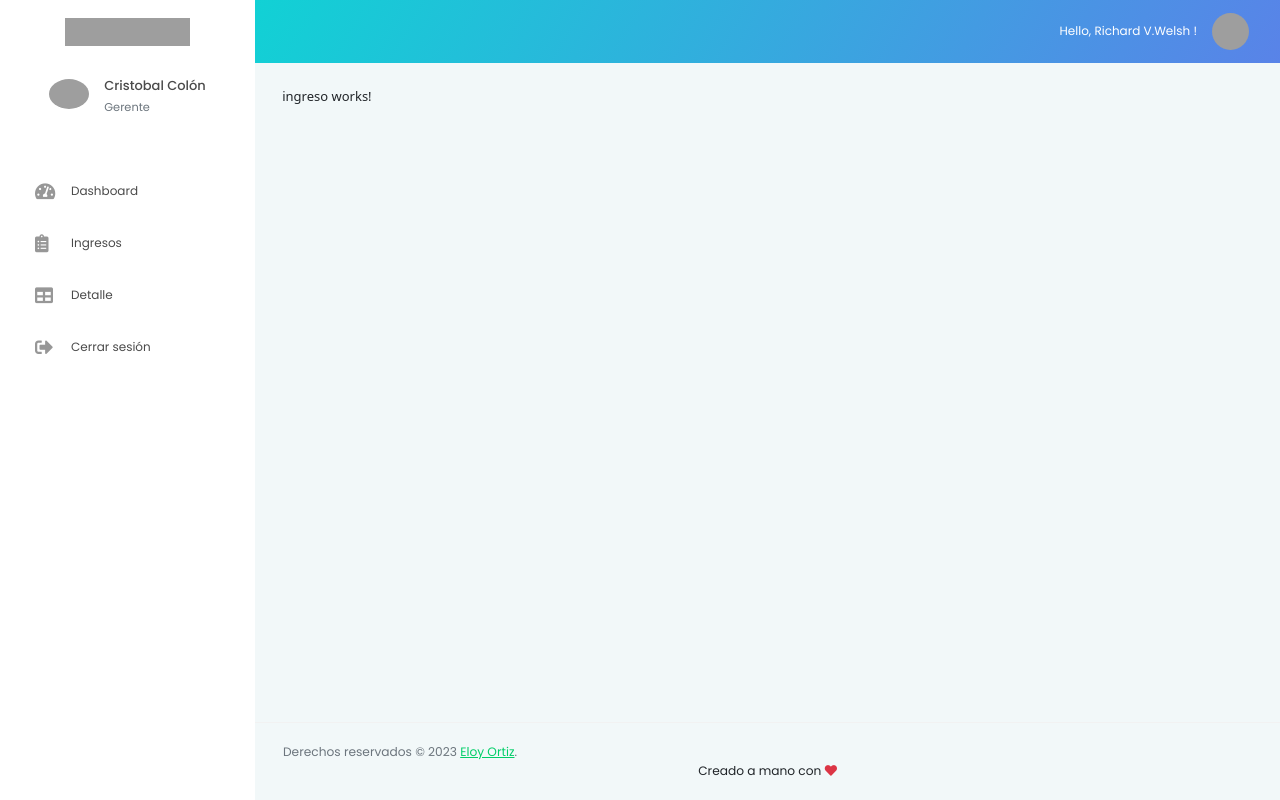
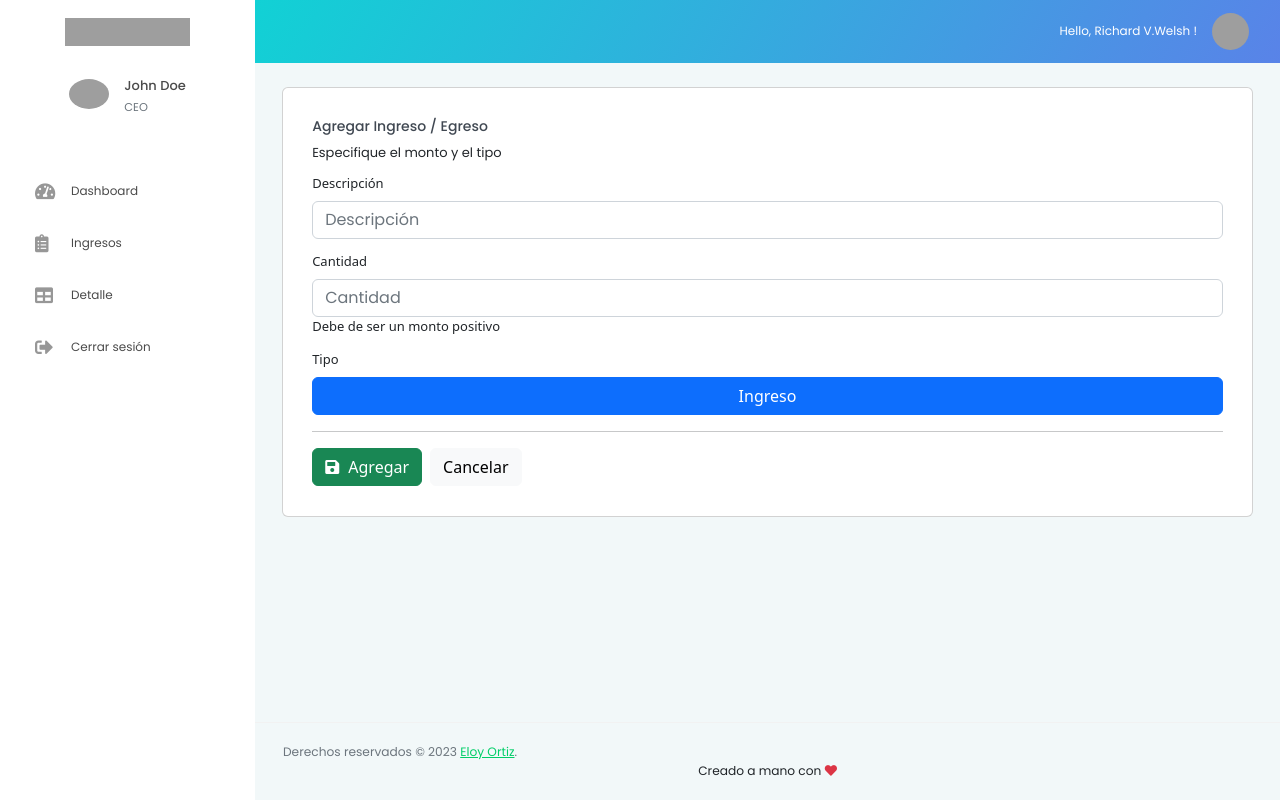
Before and after one commit to eloyortiz/curso-redux-ngrx, an Angular app in the folder 04-ingresosApp/: page /ingresos in a window 1280 px wide. Built offline with nearby package versions, Linux system fonts and the light colour scheme; grey boxes are pictures that could not be loaded.

Commit message:
feat: add routerlinks in sidebar

```diff
--- a/04-ingresosApp/src/app/ingreso/detalle/detalle.component.html
+++ b/04-ingresosApp/src/app/ingreso/detalle/detalle.component.html
@@ -1 +1,29 @@
-<p>detalle works!</p>
+<div class="row">
+	<div class="col-12">
+		<div class="card">
+			<div class="card-body">
+				<h4 class="card-title">Detalle de ingreso egreso</h4>
+
+				<table class="table">
+					<thead>
+						<tr>
+							<th>Descripción</th>
+							<th>Cantidad</th>
+							<th>Tipo</th>
+							<th></th>
+						</tr>
+					</thead>
+
+					<tbody>
+						<tr>
+							<td>Descripción</td>
+							<td>Cantidad</td>
+							<td>Tipo</td>
+							<td>acciones</td>
+						</tr>
+					</tbody>
+				</table>
+			</div>
+		</div>
+	</div>
+</div>
--- a/04-ingresosApp/src/app/ingreso/estadistica/estadistica.component.html
+++ b/04-ingresosApp/src/app/ingreso/estadistica/estadistica.component.html
@@ -1 +1,45 @@
-<p>estadistica works!</p>
+<div class="row">
+    <div class="col-6">
+        <div class="card card-statistics">
+          <div class="card-body">
+
+            <div class="clearfix">
+              <div class="float-left">
+                <i class="fa fa-money-bill-alt text-success icon-lg"></i>
+              </div>
+              <div class="float-right">
+                <p class="mb-0 text-right">Ingresos</p>
+                <div class="fluid-container">
+                  <h3 class="font-weight-medium text-right mb-0">$65,650</h3>
+                </div>
+              </div>
+            </div>
+            <p class="text-muted mt-3 mb-0">
+              <i class="mdi mdi-alert-octagon mr-1" aria-hidden="true"></i> 65% lower growth
+            </p>
+          </div>
+        </div>
+      </div>
+
+      <div class="col-6">
+          <div class="card card-statistics">
+            <div class="card-body">
+
+              <div class="clearfix">
+                <div class="float-left">
+                  <i class="fa fa-shipping-fast text-danger icon-lg"></i>
+                </div>
+                <div class="float-right">
+                  <p class="mb-0 text-right">Ingresos</p>
+                  <div class="fluid-container">
+                    <h3 class="font-weight-medium text-right mb-0">$65,650</h3>
+                  </div>
+                </div>
+              </div>
+              <p class="text-muted mt-3 mb-0">
+                <i class="mdi mdi-alert-octagon mr-1" aria-hidden="true"></i> 65% lower growth
+              </p>
+            </div>
+          </div>
+        </div>
+</div>
--- a/04-ingresosApp/src/app/ingreso/ingreso.component.html
+++ b/04-ingresosApp/src/app/ingreso/ingreso.component.html
@@ -1 +1,57 @@
-<p>ingreso works!</p>
+<div class="row">
+	<div class="col-12">
+		<div class="card">
+			<div class="card-body">
+				<h4 class="card-title">Agregar Ingreso / Egreso</h4>
+				<p class="card-description">Especifique el monto y el tipo</p>
+
+				<form>
+					<div class="form-group">
+						<label>Descripción</label>
+						<input
+							type="text"
+							class="form-control"
+							placeholder="Descripción"
+							name="descripcion"
+						/>
+					</div>
+
+					<div class="form-group">
+						<label>Cantidad</label>
+						<input
+							type="number"
+							class="form-control"
+							placeholder="Cantidad"
+							name="monto"
+						/>
+						<p>Debe de ser un monto positivo</p>
+					</div>
+
+					<div class="form-group">
+						<label>Tipo</label>
+						<br />
+						<button type="button" class="btn btn-primary btn-block">
+							Ingreso
+						</button>
+						<!-- <button type="button" class="btn btn-warning btn-block">Egreso</button> -->
+					</div>
+
+					<hr />
+					<button type="button" class="btn btn-success mr-2">
+						<i class="fa fa-save"></i>
+						Agregar
+					</button>
+
+					<!--
+                <button disabled class="btn btn-success mr-2">
+                  <i class="fa fa-spin fa-sync"></i>
+                  Espere por favor...
+                </button>
+              -->
+
+					<button type="reset" class="btn btn-light">Cancelar</button>
+				</form>
+			</div>
+		</div>
+	</div>
+</div>
--- a/04-ingresosApp/src/app/shared/sidebar/sidebar.component.html
+++ b/04-ingresosApp/src/app/shared/sidebar/sidebar.component.html
@@ -8,9 +8,9 @@
 					</div>
 
 					<div class="text-wrapper">
-            <p class="profile-name">Cristobal Colón</p>
+						<p class="profile-name">John Doe</p>
 						<div>
-              <small class="designation text-muted">Gerente</small>
+							<small class="designation text-muted">CEO</small>
 						</div>
 					</div>
 				</div>
@@ -18,28 +18,28 @@
 		</li>
 
 		<li class="nav-item">
-      <a class="nav-link">
+			<a routerLink="/" class="nav-link">
 				<i class="menu-icon fa fa-tachometer-alt"></i>
 				<span class="menu-title">Dashboard</span>
 			</a>
 		</li>
 
 		<li class="nav-item">
-      <a class="nav-link">
+			<a routerLink="/ingresos" class="nav-link">
 				<i class="menu-icon fa fa-clipboard-list"></i>
 				<span class="menu-title">Ingresos</span>
 			</a>
 		</li>
 
 		<li class="nav-item">
-      <a class="nav-link">
+			<a routerLink="/detalle" class="nav-link">
 				<i class="menu-icon fa fa-table"></i>
 				<span class="menu-title">Detalle</span>
 			</a>
 		</li>
 
 		<li class="nav-item">
-      <a class="nav-link cursor">
+			<a routerLink="/login" class="nav-link cursor">
 				<i class="menu-icon fa fa-sign-out-alt"></i>
 				<span class="menu-title">Cerrar sesión</span>
 			</a>
```
Lines whose indentation alone changed are shown as unchanged.
